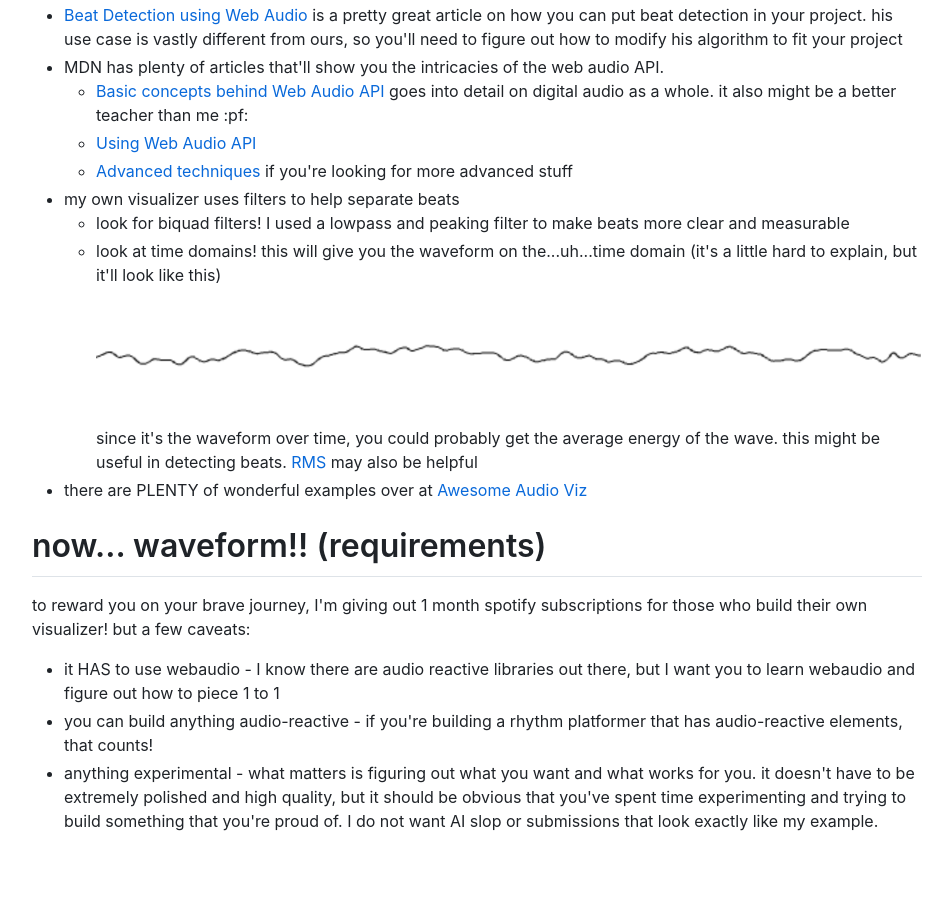
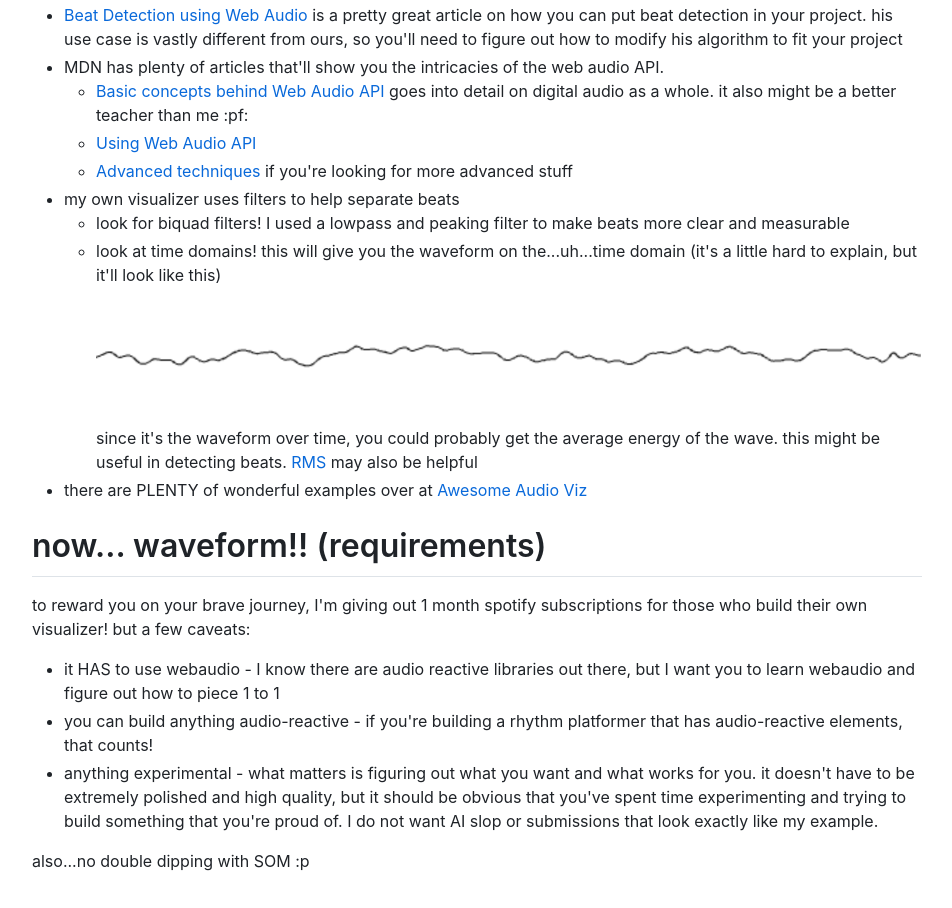
Before and after one commit to hackclub/waveform, a website with bundled scripts: page src/tutorial.html in a window 1280 px wide. Shown: the part 4522-5430 px from the top of the page, without its empty margins (163-1115 px from the left). Built offline with nearby package versions, Linux system fonts and the light colour scheme; no server answers.

Commit message:
double dip notice

```diff
--- a/src/tutorial.html
+++ b/src/tutorial.html
@@ -180,6 +180,7 @@ source<span class="token punctuation">.</span><span class="token method function
   <li dir="auto">you can build anything audio-reactive - if you're building a rhythm platformer that has audio-reactive elements, that counts!</li>
   <li dir="auto">anything experimental - what matters is figuring out what you want and what works for you. it doesn't have to be extremely polished and high quality, but it should be obvious that you've spent time experimenting and trying to build something that you're proud of. I do not want AI slop or submissions that look exactly like my example.</li>
   </ul>
+  <p dir="auto">also...no double dipping with SOM :p</p>
   <script src="./js/tutorial.ts" type="module"></script>
 </body>
 
```
